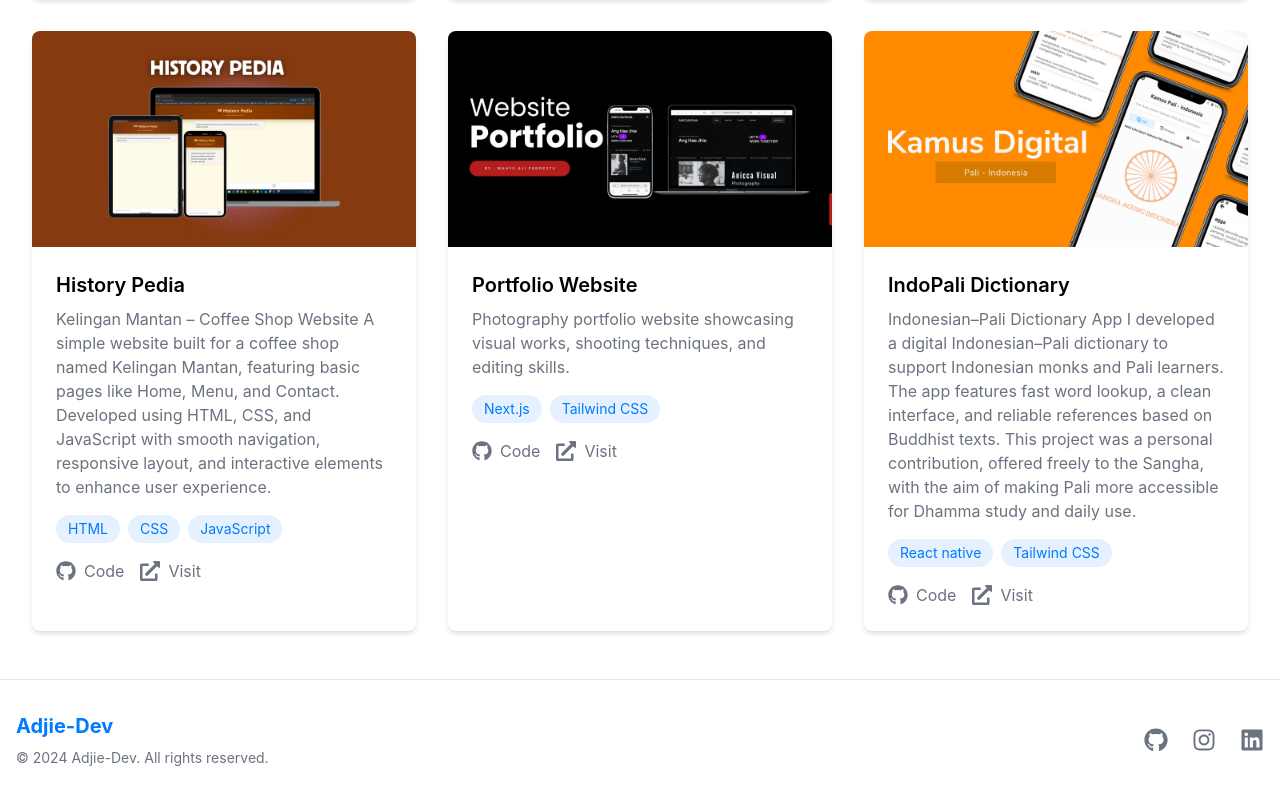
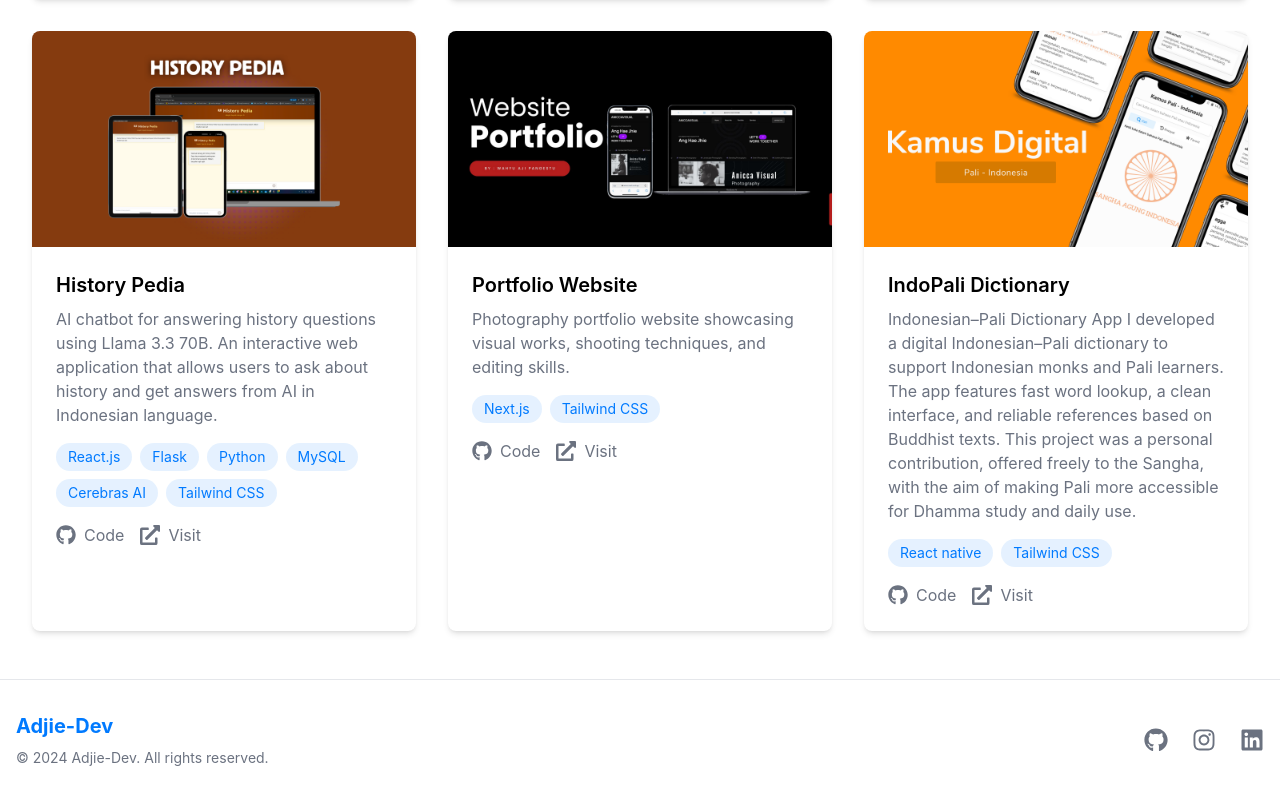
Before and after one commit to Adjie-Dev/aji-portfolio, a Next.js app: page /projects in a window 1280 px wide. Shown: the part 925-1725 px from the top of the page. Built offline with nearby package versions, Linux system fonts and the light colour scheme.

Commit message:
change description in project.ts

```diff
--- a/src/contents/projects.ts
+++ b/src/contents/projects.ts
@@ -28,8 +28,8 @@ export const projects: Project[] = [
       },
       {
         title: 'History Pedia',
-        description: 'Kelingan Mantan – Coffee Shop Website A simple website built for a coffee shop named Kelingan Mantan, featuring basic pages like Home, Menu, and Contact. Developed using HTML, CSS, and JavaScript with smooth navigation, responsive layout, and interactive elements to enhance user experience.',
-        technologies: ['HTML', 'CSS', 'JavaScript'],
+        description: 'AI chatbot for answering history questions using Llama 3.3 70B. An interactive web application that allows users to ask about history and get answers from AI in Indonesian language.',
+        technologies: ['React.js', 'Flask', 'Python', 'MySQL', 'Cerebras AI', 'Tailwind CSS'],
         githubLink: 'https://github.com/Adjie-Dev/history-pedia-frontend',
         demoLink: 'https://historypedia.vercel.app/',
         image: '/projects/HistoryPedia.png',
```
